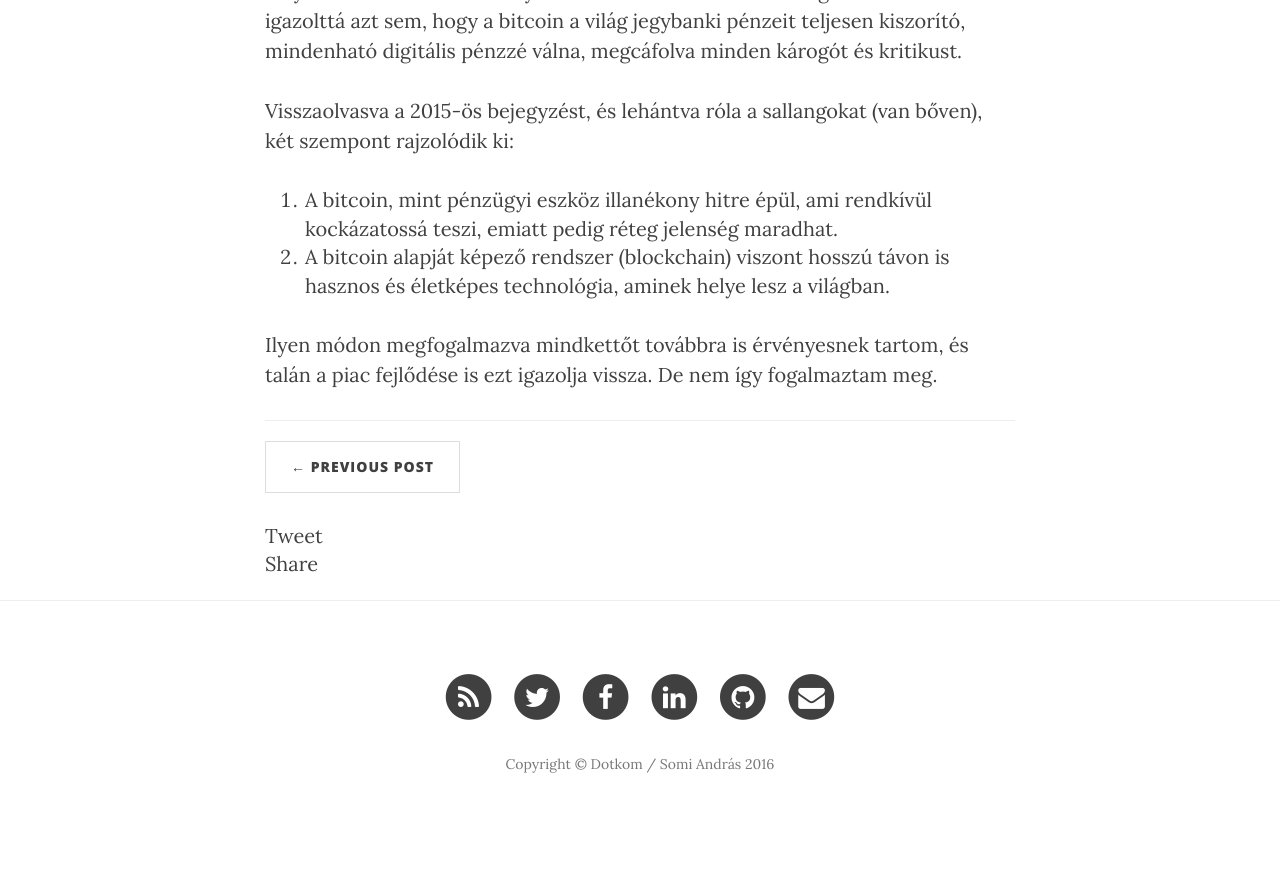
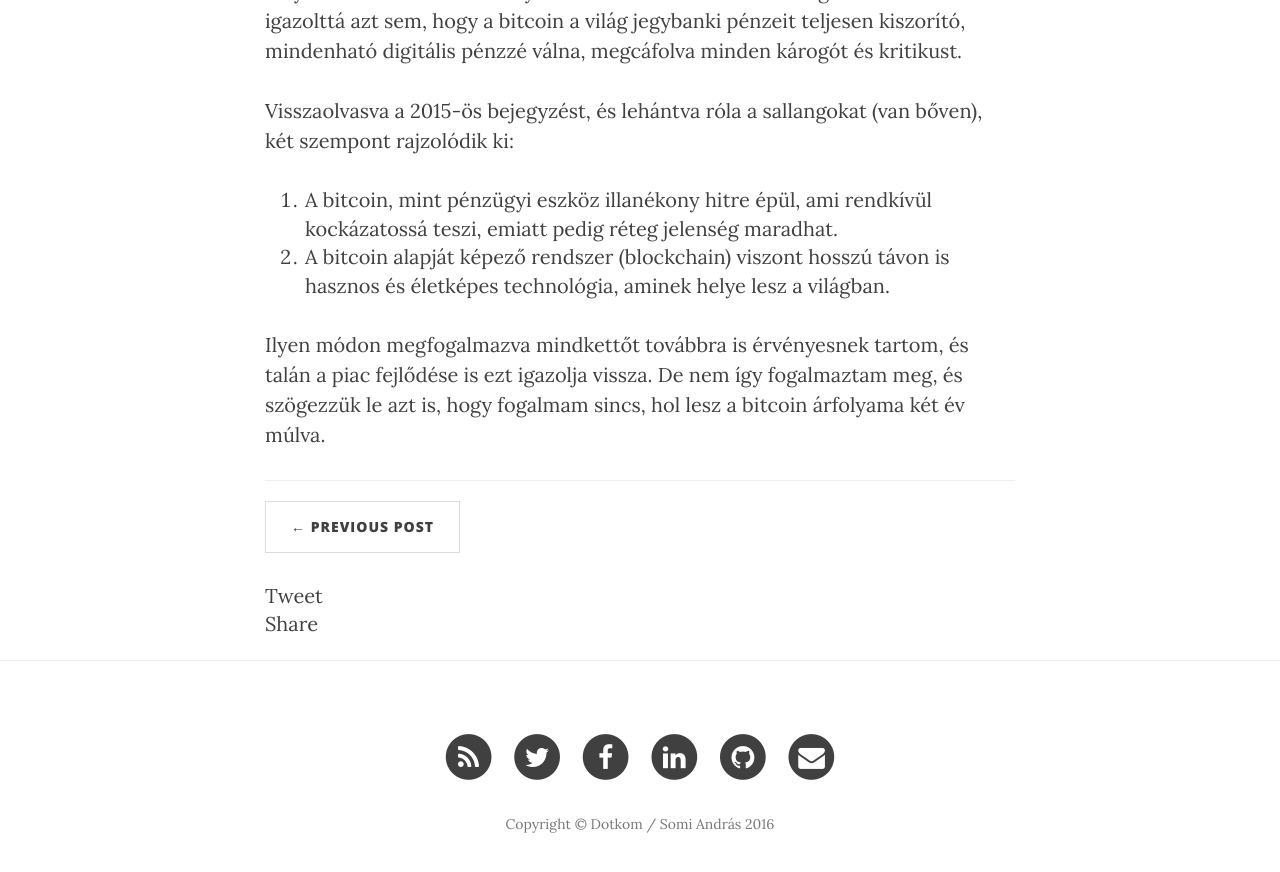
Before and after one commit to doktorjustice/doktorjustice.github.io, a Jekyll site: the page built from _posts/2016-12-17-bitcoinlufi.md, in a window 1280 px wide and 900 px high, scrolled down 2280 px. Shown: the top 872 px of the window. Built offline with Jekyll 4.4.1, drawn with Linux system fonts in a browser that asks for light colours; nearby versions of some CDN libraries; comment, search, counter and statistics services are not loaded; before the commit the page ends 3120 px from its top, so only the background shows below that.

Commit message:
Corrections

```diff
--- a/_posts/2016-12-17-bitcoinlufi.md
+++ b/_posts/2016-12-17-bitcoinlufi.md
@@ -31,4 +31,4 @@ Visszaolvasva a 2015-ös bejegyzést, és lehántva róla a sallangokat (van bő
 1. A bitcoin, mint pénzügyi eszköz illanékony hitre épül, ami rendkívül kockázatossá teszi, emiatt pedig réteg jelenség maradhat.
 2. A bitcoin alapját képező rendszer (blockchain) viszont hosszú távon is hasznos és életképes technológia, aminek helye lesz a világban.
 
-Ilyen módon megfogalmazva mindkettőt továbbra is érvényesnek tartom, és talán a piac fejlődése is ezt igazolja vissza. De nem így fogalmaztam meg.
+Ilyen módon megfogalmazva mindkettőt továbbra is érvényesnek tartom, és talán a piac fejlődése is ezt igazolja vissza. De nem így fogalmaztam meg, és szögezzük le azt is, hogy fogalmam sincs, hol lesz a bitcoin árfolyama két év múlva.
```
